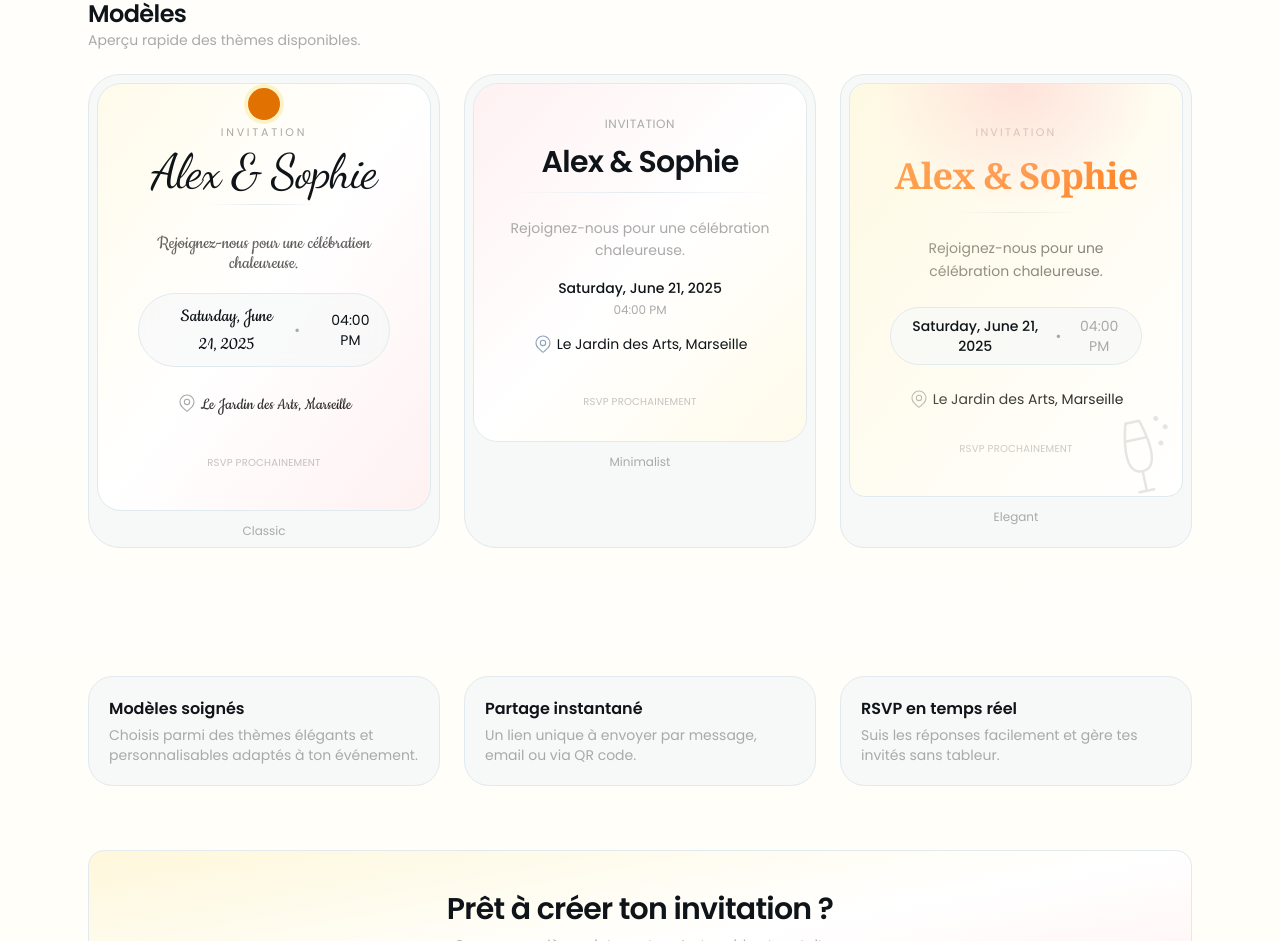
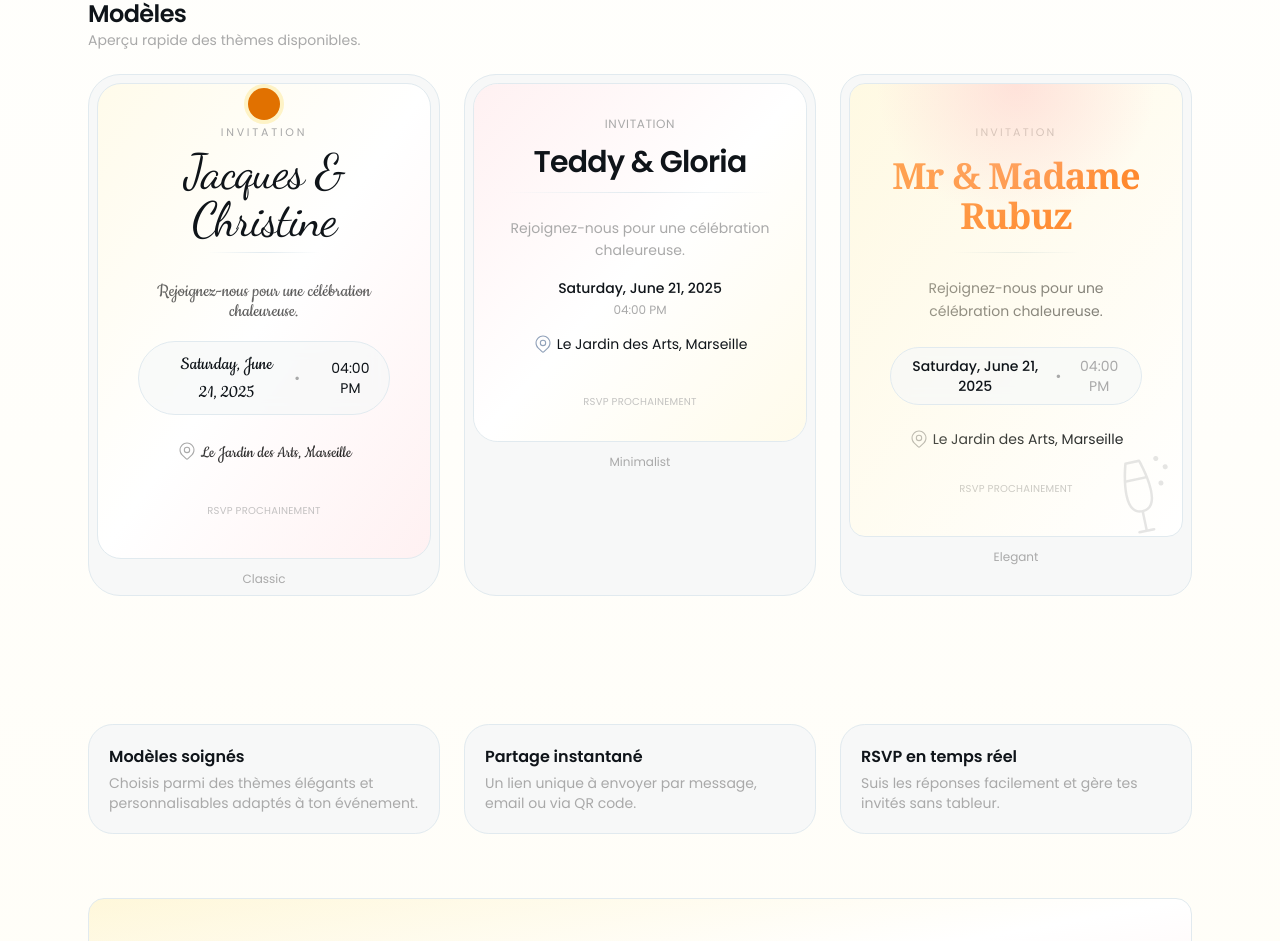
Before and after one commit to rbzdev/teeky, a Next.js app: page / in a window 1280 px wide. Shown: the part 774-1715 px from the top of the page. Built offline with nearby package versions, Linux system fonts and the light colour scheme; some icons are missing.

Commit message:
Change landing page's names preview

```diff
--- a/app/page.tsx
+++ b/app/page.tsx
@@ -99,8 +99,8 @@ export default function Home() {
               <div className="w-full">
                 <InvitationModelRenderer
                   model="classic"
-                  hostManName="Alex"
-                  hostWomanName="Sophie"
+                  hostManName="Jacques"
+                  hostWomanName="Christine"
                   description="Rejoignez-nous pour une célébration chaleureuse."
                   location="Le Jardin des Arts, Marseille"
                   startsAt={new Date('2025-06-21T16:00:00')}
@@ -113,8 +113,8 @@ export default function Home() {
             <div className="w-full">
               <InvitationModelRenderer
                 model="minimalist"
-                hostManName="Alex"
-                hostWomanName="Sophie"
+                hostManName="Teddy"
+                hostWomanName="Gloria"
                 description="Rejoignez-nous pour une célébration chaleureuse."
                 location="Le Jardin des Arts, Marseille"
                 startsAt={new Date('2025-06-21T16:00:00')}
@@ -127,8 +127,8 @@ export default function Home() {
             <div className="w-full">
               <InvitationModelRenderer
                 model="elegant"
-                hostManName="Alex"
-                hostWomanName="Sophie"
+                hostManName="Mr"
+                hostWomanName="Madame Rubuz"
                 description="Rejoignez-nous pour une célébration chaleureuse."
                 location="Le Jardin des Arts, Marseille"
                 startsAt={new Date('2025-06-21T16:00:00')}
```
